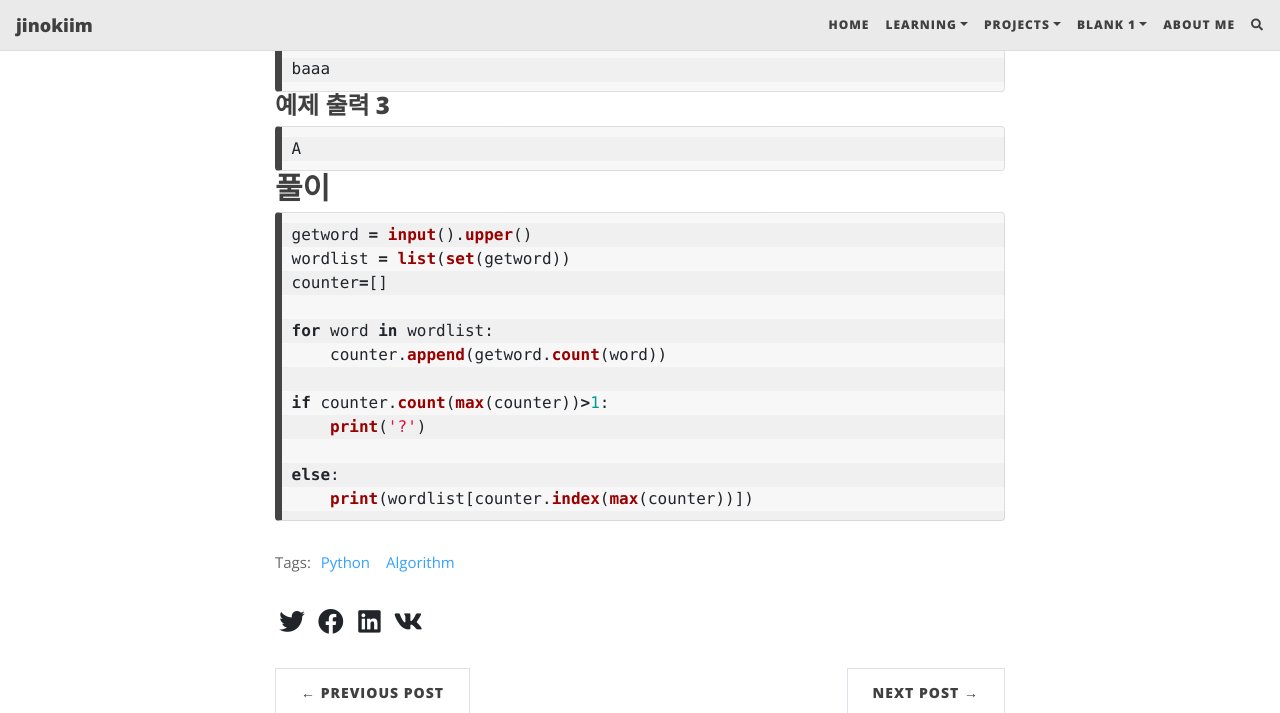
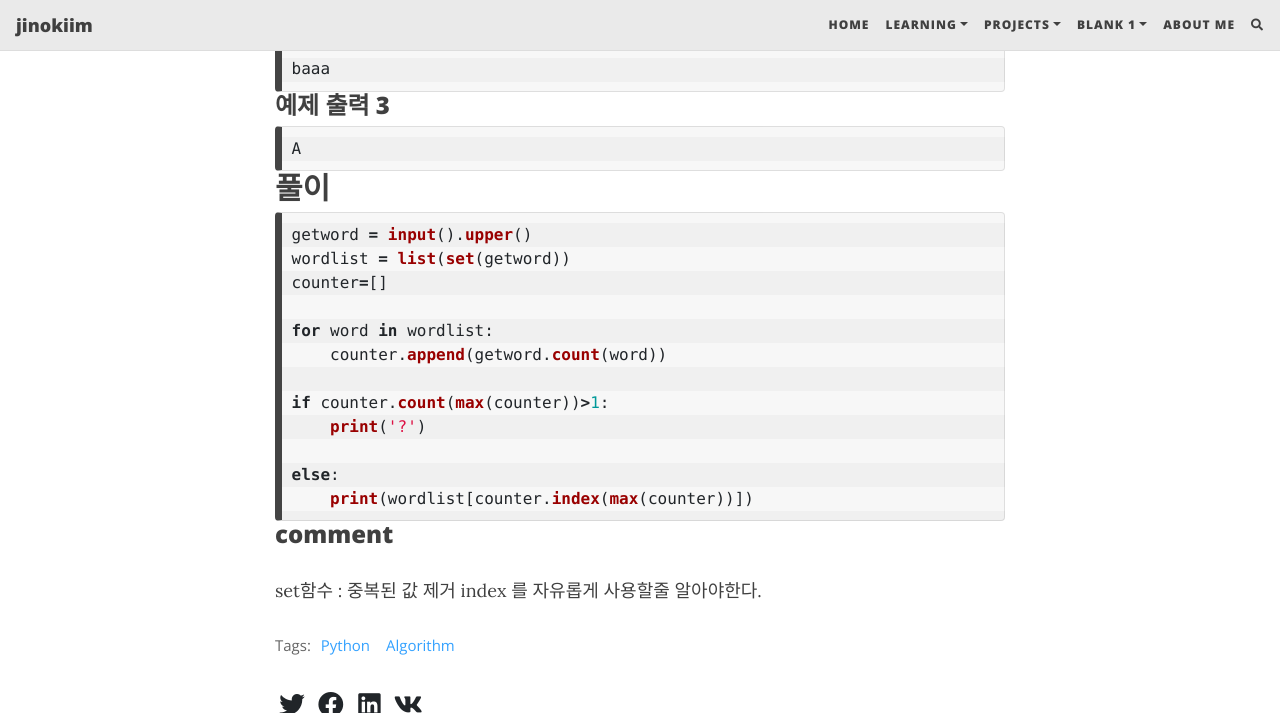
Before and after one commit to jinokiim/jinokiim.github.io, a Jekyll site: the page built from post_algorithmstudy/_posts/2021-09-23-백준 1157.md, in a window 1280 px wide and 900 px high, scrolled down 1393 px, cut to the strip 0-713 px from the top of the window. Built offline with Jekyll 4.4.1, drawn with Linux system fonts in a browser that asks for light colours; nearby versions of some CDN libraries; comment, search, counter and statistics services are not loaded.

Commit message:
Update 2021-09-23-백준 1157.md

````diff
--- a/post_algorithmstudy/_posts/2021-09-23-백준 1157.md
+++ b/post_algorithmstudy/_posts/2021-09-23-백준 1157.md
@@ -65,3 +65,7 @@ if counter.count(max(counter))>1:
 else:
     print(wordlist[counter.index(max(counter))])
 ```
+
+### comment
+set함수 : 중복된 값 제거
+index 를 자유롭게 사용할줄 알아야한다.
````
